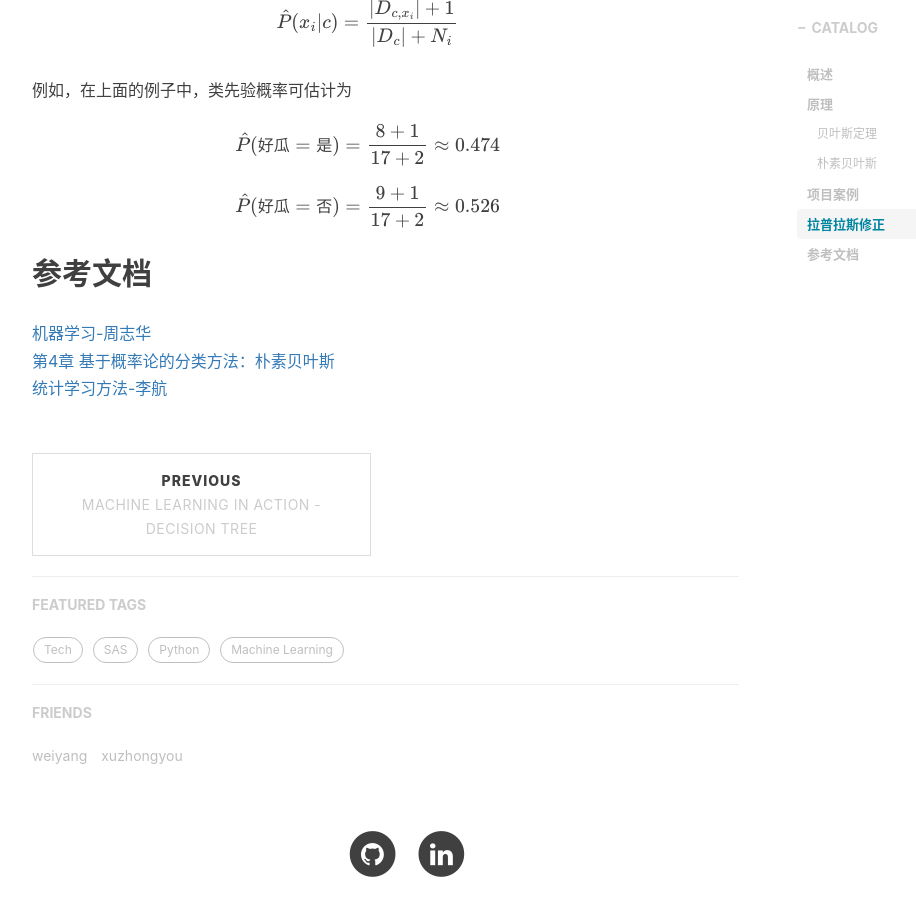
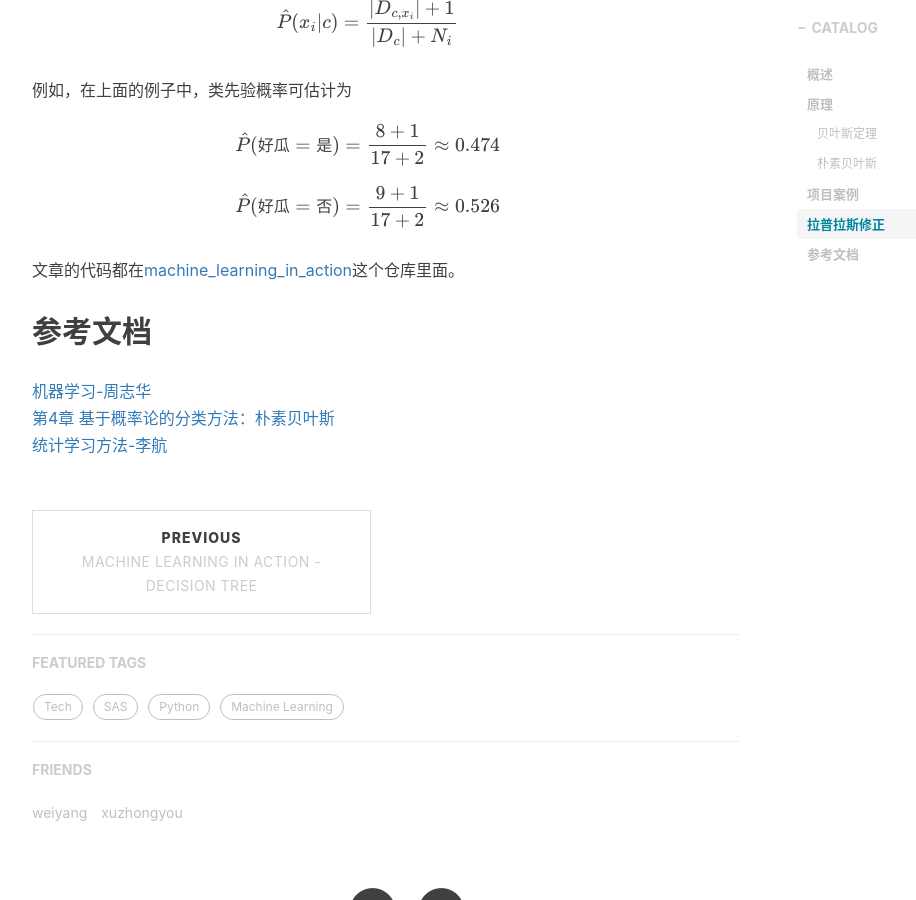
Before and after one commit to 77QingLiu/77QingLiu.github.io, a Jekyll site: the page built from _posts/2018-04-24-machine-learning-in-action-naive-bayes.md, in a window 1280 px wide and 900 px high, scrolled down 5548 px. Shown: the whole window, without its empty margins (233-1149 px from the left). Built offline with Jekyll 4.4.1, drawn with Linux system fonts in a browser that asks for light colours; nearby versions of some CDN libraries; formulas are drawn with MathJax 3; comment, search, counter and statistics services are not loaded.

Commit message:
reference code

```diff
--- a/_posts/machine-learning-in-action-naive-bayes/zh.md
+++ b/_posts/machine-learning-in-action-naive-bayes/zh.md
@@ -166,6 +166,8 @@ print('Number of mislabeled points out of a total {0} points : {1}'.format(len(y
 \\[\hat{P}(好瓜=是) = \frac{8+1}{17+2}\approx0.474\\]
 \\[\hat{P}(好瓜=否) = \frac{9+1}{17+2}\approx0.526\\]
 
+文章的代码都在[machine_learning_in_action](https://github.com/77QingLiu/machine_learning_in_action)这个仓库里面。
+
 ## 参考文档
 [机器学习-周志华](https://book.douban.com/subject/26708119/)
 [第4章 基于概率论的分类方法：朴素贝叶斯](https://github.com/apachecn/MachineLearning/blob/master/docs/4.%E6%9C%B4%E7%B4%A0%E8%B4%9D%E5%8F%B6%E6%96%AF.md)
```
